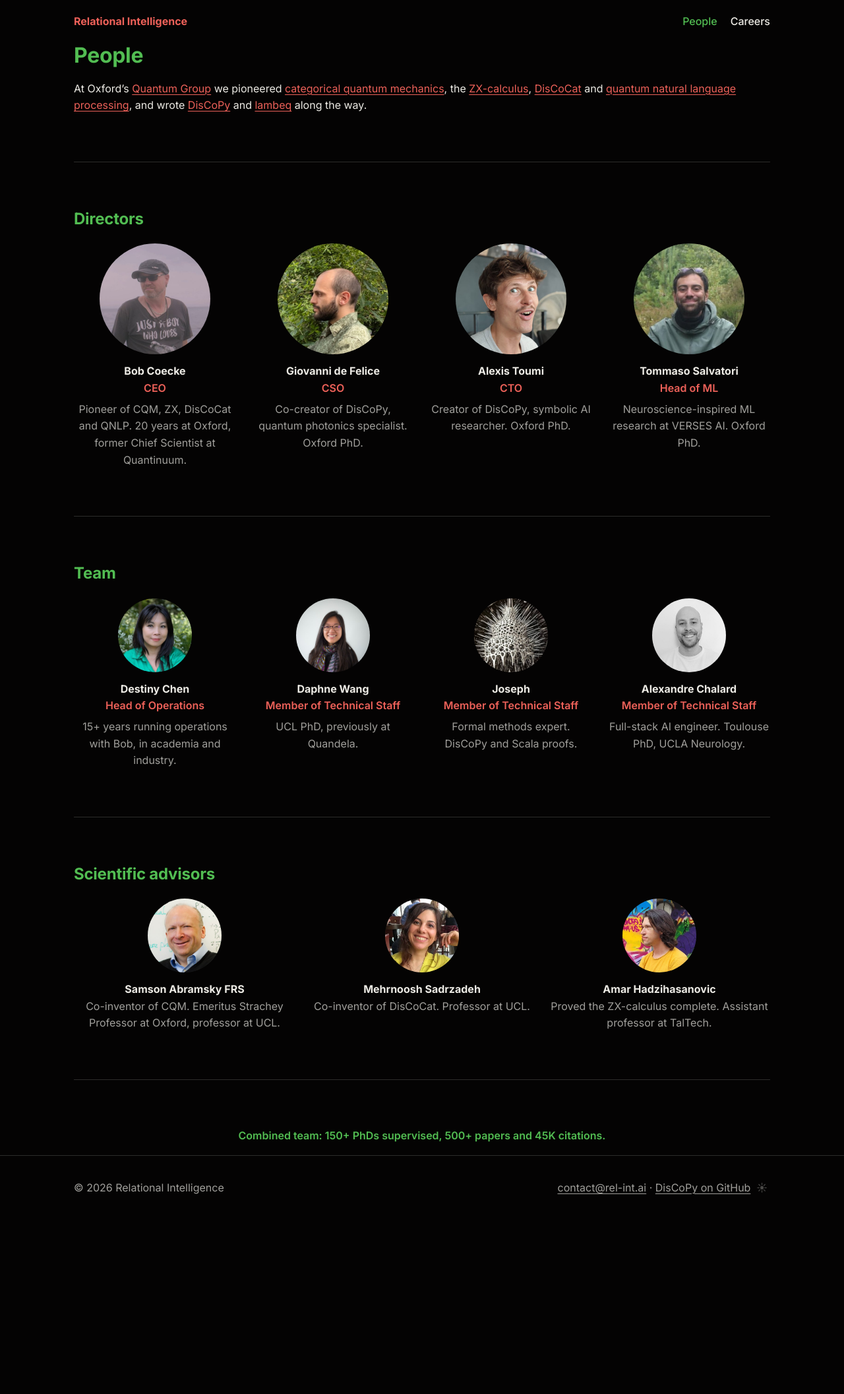
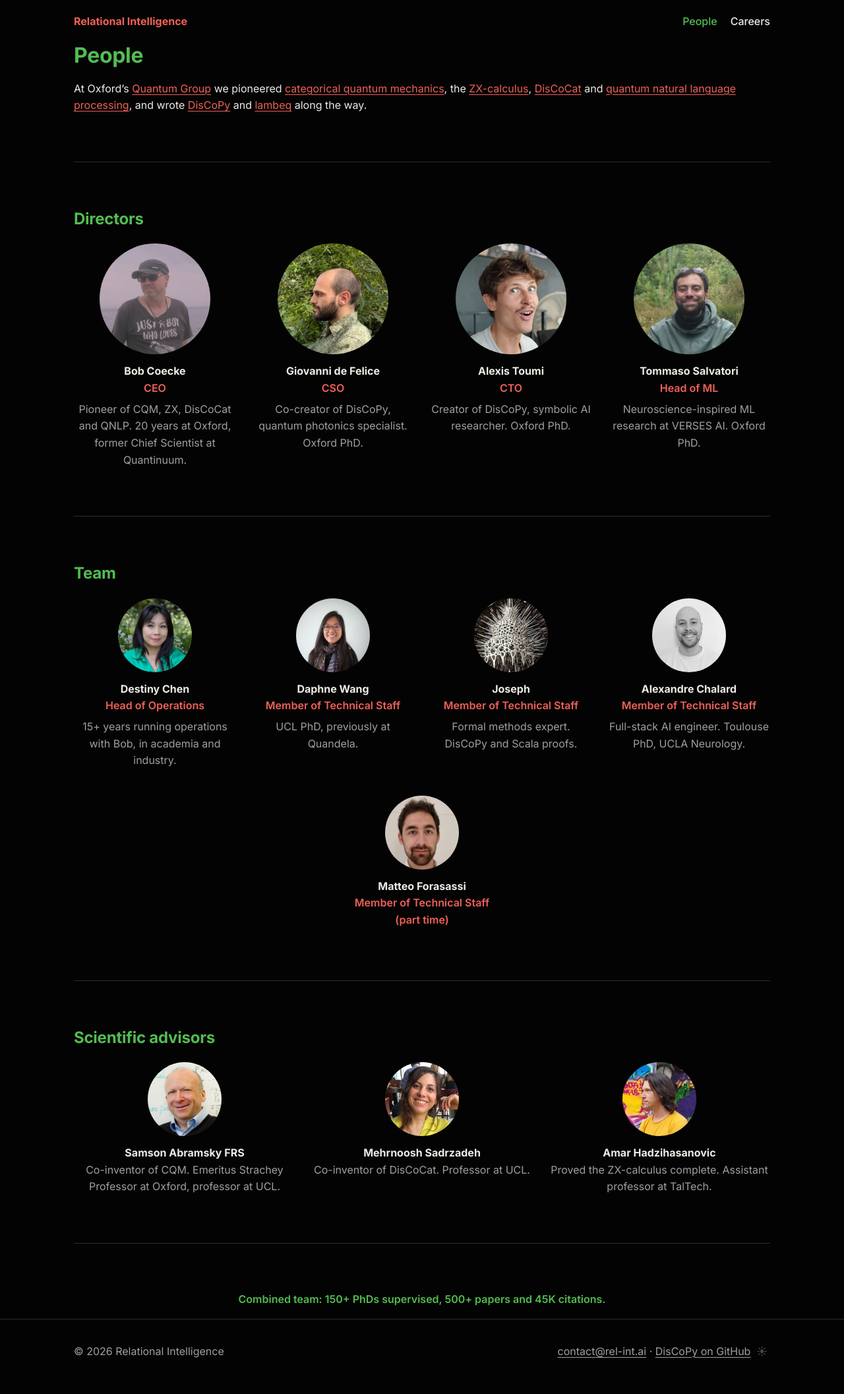
Before and after one commit to relational-intelligence/relational-intelligence.github.io, a Jekyll site: the page built from people.md, in a window 1280 px wide. Shown: the whole page at 66% size. Built offline with Jekyll 4.4.1, drawn with Linux system fonts in a browser that asks for light colours; before the commit the page ends 1865 px from its top, so only the background shows below that.

Commit message:
Add Matteo Forasassi as Member of Technical Staff (part time)
Person lists centre their last row, so a fifth card sits in the middle.

Co-Authored-By: Claude Opus 5.5 <noreply@anthropic.com>
Claude-Session: https://claude.ai/code/session_01MEJxy4DVdtbcCVtav21RUV

```diff
--- a/_layouts/default.html
+++ b/_layouts/default.html
@@ -117,7 +117,13 @@
     .d-plus { fill: var(--card-2); stroke: var(--diagram); stroke-width: 1.5; }
 
     /* People: a list of "![photo](...) **name** *role* bio" */
-    ul.people { row-gap: 2.5rem; }
+    ul.people { display: flex; flex-wrap: wrap; justify-content: center; row-gap: 2.5rem; }
+    ul.people li { flex: 0 0 100%; }
+    @media (max-width: 719px) { ul.people.halves li { flex-basis: calc((100% - 1rem) / 2); } }
+    @media (min-width: 720px) {
+      ul.people.cols-3 li { flex-basis: calc((100% - 3rem) / 3); }
+      ul.people.cols-4 li { flex-basis: calc((100% - 4.5rem) / 4); }
+    }
     ul.people li { text-align: center; color: var(--muted); }
     ul.people img { width: 112px; height: 112px; border-radius: 50%; object-fit: cover; display: block; margin: 0 auto 0.8rem; background: var(--card-2); }
     ul.people.large img { width: 168px; height: 168px; }
--- a/people.md
+++ b/people.md
@@ -27,6 +27,7 @@ At Oxford's [Quantum Group](https://www.cs.ox.ac.uk/activities/quantum/) we pion
 - ![Daphne Wang](/pictures/daphne.jpg) **[Daphne Wang](https://wangdaphne.github.io/)** *Member of Technical Staff* UCL PhD, previously at Quandela.
 - ![A radiolarian drawn by Ernst Haeckel, standing in for Joseph](/pictures/joseph.jpg) **Joseph** *Member of Technical Staff* Formal methods expert. DisCoPy and Scala proofs.
 - ![Alexandre Chalard](/pictures/alexandre.jpg) **Alexandre Chalard** *Member of Technical Staff* Full-stack AI engineer. Toulouse PhD, UCLA Neurology.
+- ![Matteo Forasassi](/pictures/matteo.jpg) **[Matteo Forasassi](https://scholar.google.com/citations?user=md96RmMAAAAJ)** *Member of Technical Staff (part time)*
 {: .cols-4 .halves .people}
 
 ---
```
Also changed, not shown: pictures/matteo.jpg (added).
